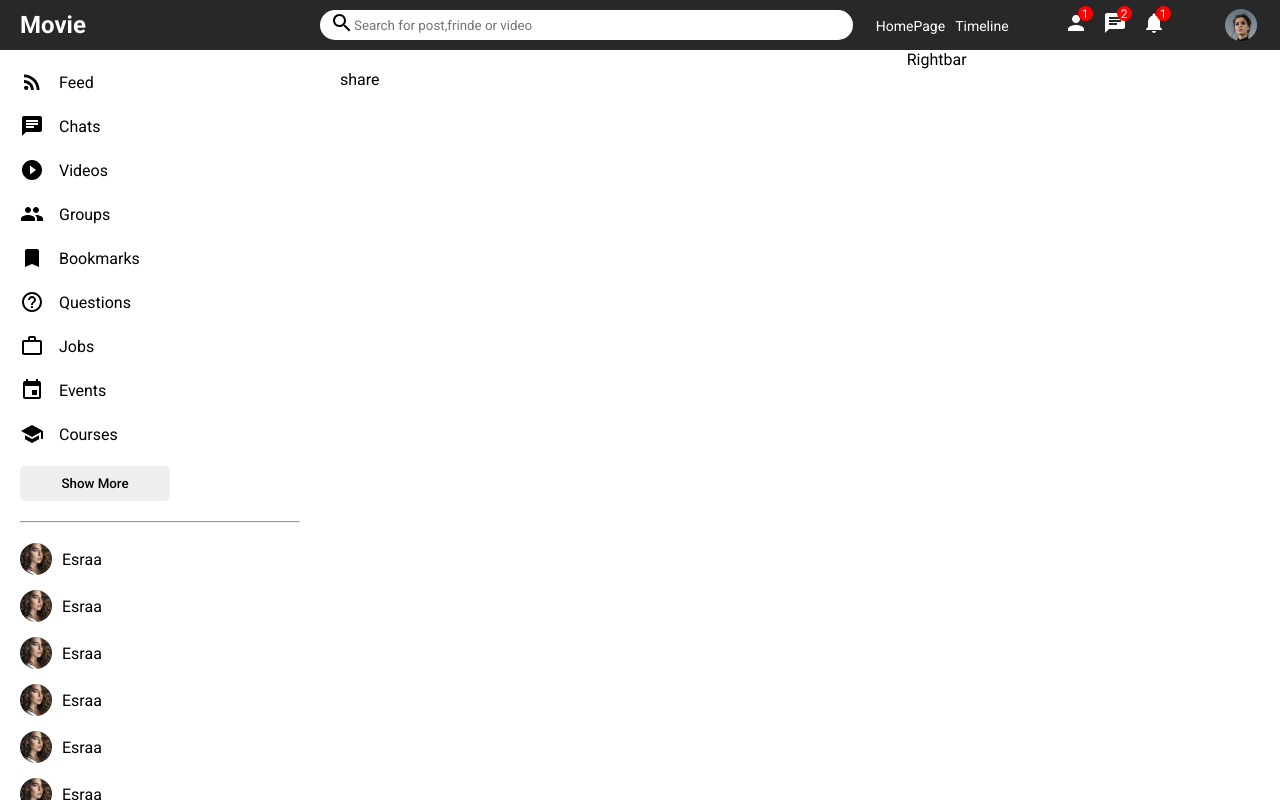
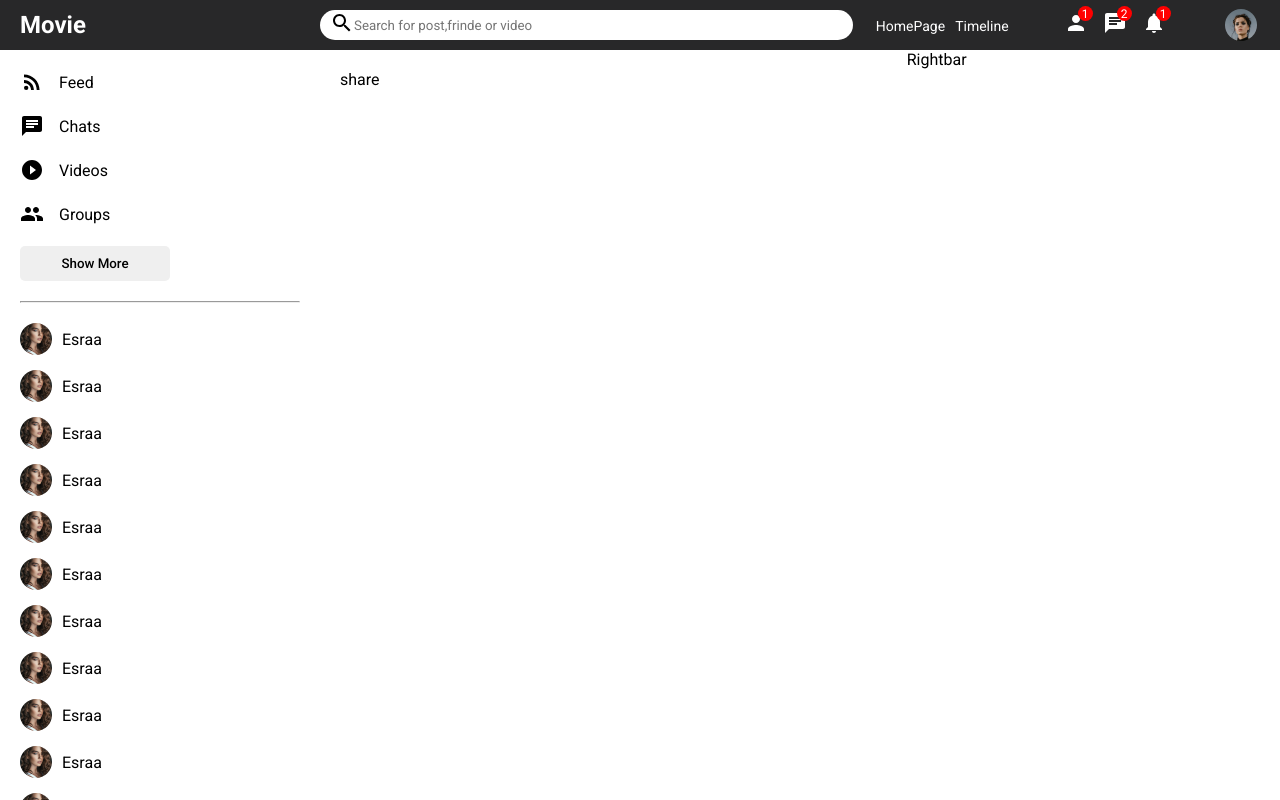
Before and after one commit to youssefwt/Movie-Mania, a React (Create React App) app: page / in a window 1280 px wide. Built offline with nearby package versions, Linux system fonts and the light colour scheme.

Commit message:
nwesFeed page which include topbar , sidebar ,feed , rightbar and topbar, topbar and sidebar were completed

```diff
--- a/src/components/sidebar/Sidebar.jsx
+++ b/src/components/sidebar/Sidebar.jsx
@@ -1,14 +1,9 @@
 import "./Sidebar.css";
 import {
-  Bookmark,
   Chat,
-  Event,
   Group,
-  HelpOutline,
   PlayCircleFilledOutlined,
   RssFeed,
-  School,
-  WorkOutline,
 } from "@mui/icons-material";
 
 export default function Sidebar() {
@@ -31,26 +26,6 @@ export default function Sidebar() {
           <li className="sidebarListItem">
             <Group className="sidebarIcon" />
             <span className="sidebarListItemText">Groups</span>
-          </li>
-          <li className="sidebarListItem">
-            <Bookmark className="sidebarIcon" />
-            <span className="sidebarListItemText">Bookmarks</span>
-          </li>
-          <li className="sidebarListItem">
-            <HelpOutline className="sidebarIcon" />
-            <span className="sidebarListItemText">Questions</span>
-          </li>
-          <li className="sidebarListItem">
-            <WorkOutline className="sidebarIcon" />
-            <span className="sidebarListItemText">Jobs</span>
-          </li>
-          <li className="sidebarListItem">
-            <Event className="sidebarIcon" />
-            <span className="sidebarListItemText">Events</span>
-          </li>
-          <li className="sidebarListItem">
-            <School className="sidebarIcon" />
-            <span className="sidebarListItemText">Courses</span>
           </li>
         </ul>
         <button className="sidebarButton"> Show More</button>
```
